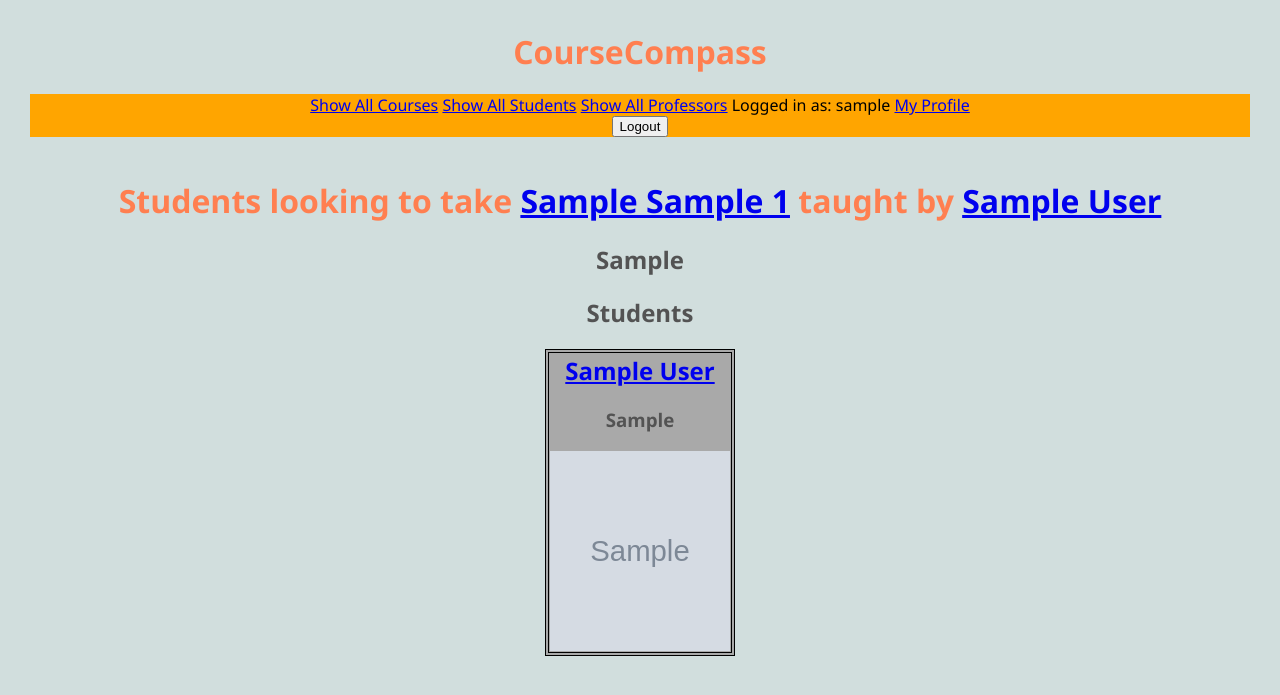
After one commit to jerichojacala/heroku412, a Django app: page /project/course/1/see_others in a window 1280 px wide. The commit adds this page. Shown: the top 695 px of the page. Run offline with Django 5.2, Linux system fonts and the light colour scheme; a user stored in the database is signed in; tables that the repository leaves empty hold one stand-in row (values such as "Sample post"); grey boxes marked "Sample" are stand-in pictures.

Commit message:
added feature to see who is registered for classes, as well as some aesthetic changes and comments added

```diff
--- a/project/models.py
+++ b/project/models.py
@@ -86,6 +86,18 @@ class Course(models.Model):
             avg = 0 #sometimes we will have no reviews for a course, in this case return 0 to avoid errors
         return avg
 
+    def get_students(self):
+        '''Return a qs of all students in this course'''
+        #get the instances of where the courses are scheduled
+        registrations = Registration.objects.filter(course=self)
+
+        #from these registrations, find all of these schedules where the registrations are present
+        schedule_ids = registrations.values_list('schedule_id', flat=True)
+
+        #query all students that have these schedules
+        students = Student.objects.filter(schedule__id__in=schedule_ids).distinct()
+        return students
+
 class Professor(models.Model):
     '''encapsulate the idea of a professor'''
     first_name = models.TextField(blank=False)
@@ -114,8 +126,13 @@ class Professor(models.Model):
             avg = 0 #just in case we will have no courses for a professor, in this case return 0 to avoid errors
         return avg
 
+    def get_reviews(self):
+        '''returns all reviews for a professor'''
+        reviews = Review.objects.filter(course__professor=self) #filter all reviews for which the course's professor that the review is linked to is this professor
+        return reviews
+
 class Schedule(models.Model):
-    '''encapsulate the idea of a schedule'''
+    '''encapsulate the idea of a schedule that a student might try making'''
     student = models.ForeignKey("Student", on_delete=models.CASCADE)
     title = models.TextField(blank=False)
     def __str__(self):
@@ -123,7 +140,7 @@ class Schedule(models.Model):
         return f'{self.title}'
 
     def get_registrations(self):
-        '''Returns the queryset of all friends'''
+        '''Returns the queryset of all registrations for a given schedule'''
         querylist = Registration.objects.filter(schedule=self) #create list of registrations for the schedule
         courses = []
         for registration in querylist:
@@ -153,7 +170,7 @@ class Schedule(models.Model):
     def add_registration(self, course):
         '''adds a course to a schedule'''
         if not (Registration.objects.filter(schedule=self, course=course).exists()):
-            Registration.objects.create(schedule=self,course=course) #add friend
+            Registration.objects.create(schedule=self,course=course) #similar to add friend from mini_fb- how we create registrations manually
 
 
 class Registration(models.Model):
--- a/project/templates/project/base.html
+++ b/project/templates/project/base.html
@@ -11,11 +11,11 @@
 
     <h1>CourseCompass</h1>
     <body>
-        <nav>
+        <nav style="background-color: orange; text-align: center;">
             <li><a href="{% url 'show_all_courses' %}">Show All Courses</a></li>
             <li><a href="{% url 'show_all_students' %}">Show All Students</a></li>
             <li><a href="{% url 'show_all_professors' %}">Show All Professors</a></li>
-            {% if request.user.is_authenticated %}
+            {% if request.user.is_authenticated %} <!--check if we are logged in-->
             Logged in as: {{request.user}}
             <li><a href="{% url 'show_student_page' %}">My Profile</a></li>
                 <form action="{% url 'logout' %}" method="POST">
--- a/project/templates/project/course_suggestions.html
+++ b/project/templates/project/course_suggestions.html
@@ -11,7 +11,7 @@
 
 
 {% if courses %}
-<h2>Schedule Suggestions for {{schedule.title}}</h2>
+<h2>Courses to add for {{schedule.title}}</h2>
 <table>
     <tr>
 <!--loop to display each course-->
@@ -19,9 +19,9 @@
 
         <td>
             <h2>
+                <p>{{ course.college }}</p>
+                <a href="{% url 'show_course_page' course.pk %}">{{ course.subschool }} {{ course.department }} {{ course.number }}</a>
 
-                <a href="{% url 'show_course_page' course.pk %}">{{ course.subschool }} {{ course.department }} {{ course.number }}</a><br>
-                <p>{{ course.college }}</p>
                 <h4><a href="{% url 'add_registration' schedule.pk course.pk %}">Add Course To Schedule</a></h4>
             </h2>
         </td>
--- a/project/templates/project/login.html
+++ b/project/templates/project/login.html
@@ -1,5 +1,6 @@
 <!--project/templates/project/login.html-->
 <!--Jericho Jacala jjacala@bu.edu-->
+<!--template to display form to log in as an existing user-->
 {% extends 'project/base.html' %}
 
 {% block content %}
@@ -14,9 +15,9 @@
             </div>
 
             {% if request.GET.next %}
-            <input type="hidden" name="next", value="{{request.GET.next}}">
+            <input type="hidden" name="next", value="{{request.GET.next}}"> <!--designate to go to the url specified in request-->
             {% else %}
-            <input type="hidden" name="next", value="{% url 'show_all_courses' %}">
+            <input type="hidden" name="next", value="{% url 'show_all_courses' %}"> <!--designates where to go if no next page is specified-->
             {% endif %}
 </form>
 
--- a/project/templates/project/show_course.html
+++ b/project/templates/project/show_course.html
@@ -19,6 +19,7 @@
                     <td>
                         Average weekly load in hours: {% if course.get_reviews %}{{course.get_course_load}}{% else %}No Data{% endif %}<br>
                         Average Satisfaction (out of 5): {% if course.get_course_satisfaction %}{{course.get_course_satisfaction}}{% else %}No Data{% endif %}
+                        <br><a href="{% url 'show_others_page' course.pk %}">See everyone looking to take the class</a>
                         <!--display course metrics-->
                     </td>
                 </tr>
@@ -43,7 +44,7 @@
         <h4>Average weekly hours: {{r.difficulty}} Satisfaction: {{r.satisfaction}}</h4>
         <h4>Grade: {{r.grade}} Taken on: {{r.semester}} {{r.year}}</h4>
         <p>{{r.notes}}</p>
-        {% if request.user.is_authenticated and request.user == r.student.user %}
+        {% if request.user.is_authenticated and request.user == r.student.user %} <!--check if we are logged in as the author-->
         <h4><a href="{% url 'delete_review' r.pk %}">Delete review</a></h4>
         {% endif %}
 
--- /dev/null
+++ b/project/templates/project/show_others.html
@@ -0,0 +1,40 @@
+<!--project/templates/project/show_others.html-->
+<!--Jericho Jacala jjacala@bu.edu-->
+<!--detail page a given course- show all students with a schedule containing this course-->
+{% extends 'project/base.html' %}
+
+
+{% block content %}
+<main class="grid-container"></main>
+<div>
+    <h1>Students looking to take <a href="{% url 'show_course_page' course.pk %}">{{course.subschool}} {{course.department}} {{course.number}}</a> taught by <a href="{% url 'show_professor_page' course.professor.pk %}">{{course.professor}}</a></h1>
+    <h2>{{course.college}}</h2>
+
+</div>
+<div>
+    {% if course.get_students %} <!--first check if there are any students taking it at all-->
+    <h2>Students</h2>
+    <table>
+    <tr>
+        {% for s in course.get_students %}
+    <td>
+        <h2><a href="{% url 'show_student_page' s.pk %}">{{s.first_name}} {{s.last_name}}</a></h2>
+        <h3>{{s.college}}</h3>
+        <img src='{% if s.image_file %}{{s.image_file.url}}{% else %}/media/placeholder.jpg{% endif %}' alt='Image' height="200" width="180">
+        <!--if no image is specified, we have a hardcoded placeholder image-->
+    </td>
+    {% if forloop.counter|divisibleby:5 and not forloop.last %} <!--after every fifth student, a new row is started-->
+        </tr><tr>
+    {% endif %}
+    {% endfor %}
+    </tr>
+
+    </table>
+
+    {% else %}
+    <h2>No Students</h2> <!--case for no students-->
+    {% endif %}
+</div>
+
+</main>
+{% endblock %}
--- a/project/templates/project/show_student.html
+++ b/project/templates/project/show_student.html
@@ -47,7 +47,7 @@
         <tr>
         {% for r in s.get_registrations %}
         <td>
-        <p><a href="{% url 'show_course_page' r.course.pk %}">{{r.course.department}} {{r.course.number}}</a> taught by <a href="{% url 'show_professor_page' r.course.professor.pk %}">{{r.course.professor}}</a> at {{r.course.college}}</p>
+        <p><a href="{% url 'show_course_page' r.course.pk %}">{{r.course.subschool}} {{r.course.department}} {{r.course.number}}</a> taught by <a href="{% url 'show_professor_page' r.course.professor.pk %}">{{r.course.professor}}</a> at {{r.course.college}}</p>
         {% if request.user.is_authenticated and request.user == student.user %}
             <p><a href="{% url 'delete_registration' r.pk %}">Delete Course From Schedule</a></p>
         {% endif %}
--- a/project/urls.py
+++ b/project/urls.py
@@ -13,6 +13,7 @@ urlpatterns = [
     path(r'students/',views.ShowAllStudentsView.as_view(),name="show_all_students"),
     path(r'professors/',views.ShowAllProfessorsView.as_view(),name="show_all_professors"),
     path(r'course/<int:pk>',views.ShowCourseView.as_view(),name="show_course_page"),
+    path(r'course/<int:pk>/see_others',views.ShowOthersView.as_view(),name="show_others_page"),
     path(r'professor/<int:pk>',views.ShowProfessorView.as_view(),name="show_professor_page"),
     path(r'student/',views.ShowStudentView.as_view(),name="show_student_page"),
     path(r'student/<int:pk>',views.ShowStudentView.as_view(),name="show_student_page"),
--- a/project/views.py
+++ b/project/views.py
@@ -251,7 +251,7 @@ class ShowRegistrationsView(LoginRequiredMixin,ListView):
 
         qs = super().get_queryset()
 
-        college = self.request.GET.get('college', '').strip() #refine the queryset based on the search input
+        college = self.request.GET.get('college', '').strip() #refine the queryset based on the search input and strip any leading spaces
         subschool = self.request.GET.get('subschool', '').strip()
         department = self.request.GET.get('department', '').strip()
         if college: #filter based on search criteria, ignoring capitalization and checking if the attribute contains the criteria, if nothing in the criteria, don't filter
@@ -394,3 +394,15 @@ class DeleteScheduleView(LoginRequiredMixin,DeleteView):
          # Get the student related to the schedule
         student = self.get_object().student
         return reverse('show_student_page', kwargs={'pk': student.pk}) #return to the page of the student
+
+class ShowOthersView(LoginRequiredMixin,DetailView):
+    '''view to show other students who have the course in their schedules'''
+    model = Course #the model to display
+    template_name = "project/show_others.html"
+    context_object_name = "course" #context object we refer to as a scriptlet in the template
+
+    def get_object(self, queryset=None): #get the course from the URL parameters so we know which students to look for
+        if 'pk' in self.kwargs:
+            courses = Course.objects.filter(pk=self.kwargs['pk'])
+            course = courses.first()
+            return course
--- a/static/styles-blog.css
+++ b/static/styles-blog.css
@@ -4,11 +4,6 @@ body {
     margin: 30px;
     background: #d1dedd;
     font-family:'Segoe UI', Tahoma, Geneva, Verdana, sans-serif;
-}
-
-nav {
-    text-align: center;
-    background-color: orange;
 }
 
 title{
```
Also changed, not shown: project/templates/project/show_professor.html (+29 -0 lines).
